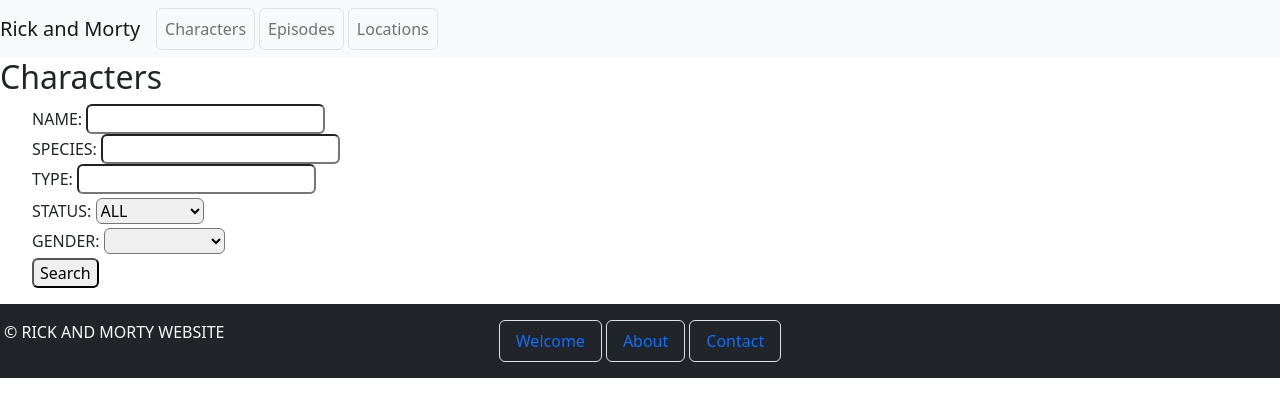
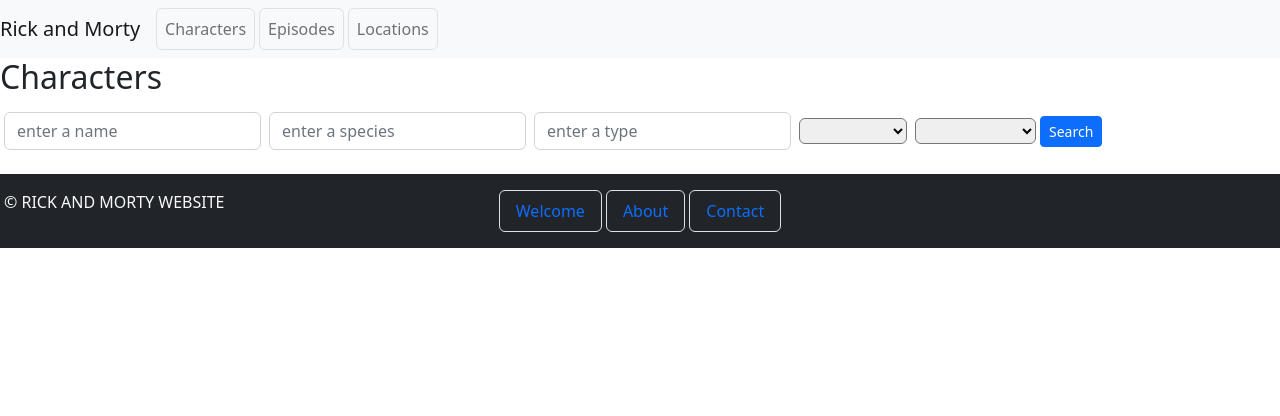
Before and after one commit to nomi-noe/RickAndMorty, an Angular app: page /characters in a window 1280 px wide. Shown: the top 416 px of the page. Built offline with nearby package versions, Linux system fonts and the light colour scheme.

Commit message:
barre de recherche propre

```diff
--- a/src/app/character-search/character-search.component.html
+++ b/src/app/character-search/character-search.component.html
@@ -1,16 +1,46 @@
-<ul>NAME:
-  <input class="rounded" type="text" [(ngModel)]="linkSearchCharacterService.searchTermName">
+<ul class=" navbar navbar-expand-lg">
+  <div class="row">
+    <div class="col-md-12">
+      <div class="form-group mx-1">
+        <input class="form-control rounded" type="text" placeholder="enter a name"
+          [(ngModel)]="linkSearchCharacterService.searchTermName">
+      </div>
+    </div>
+  </div>
+  <div class="row">
+    <div class="col-md-12">
+      <div class="form-group mx-1">
+        <input class="form-control rounded" type="text" placeholder="enter a species"
+          [(ngModel)]="linkSearchCharacterService.searchTermSpecies">
+      </div>
+    </div>
+  </div>
+  <div class="row">
+    <div class="col-md-12">
+      <div class="form-group mx-1">
+        <input class="form-control rounded" type="text" placeholder="enter a type"
+          [(ngModel)]="linkSearchCharacterService.searchTermType">
+      </div>
+    </div>
+  </div>
+  <div class="row">
+    <div class="col-md-12">
+      <div class="form-group mx-1">
+        <select class=" custom-select rounded" [(ngModel)]="linkSearchCharacterService.searchTermStatus">
+          <option *ngFor="let status of listStatus" [value]="status">{{status | uppercase}}</option>
+        </select>
+      </div>
+    </div>
+  </div>
+  <div class="row">
+    <div class="col-md-12">
+      <div class="form-group mx-1">
+        <select class="rounded" [(ngModel)]="linkSearchCharacterService.searchTermGender">
+          <option *ngFor="let gender of genders" [value]="gender">{{gender | uppercase}}</option>
+        </select>
+      </div>
+    </div>
+  </div>
+  <button class="btn btn-primary btn-sm" (click)="linkSearchCharacterService.search()">Search</button>
 
-  <br>SPECIES: <input class="rounded" type="text" [(ngModel)]="linkSearchCharacterService.searchTermSpecies">
-
-  <br>TYPE: <input class="rounded" type="text" [(ngModel)]="linkSearchCharacterService.searchTermType">
-
-  <br>STATUS: <select class="rounded mt-1" [(ngModel)]="linkSearchCharacterService.searchTermStatus">
-    <option value="">ALL</option>
-    <option *ngFor="let status of listStatus" [value]="status">{{status | uppercase}}</option>
-  </select>
-  <br>GENDER: <select class="rounded mt-1" [(ngModel)]="linkSearchCharacterService.searchTermGender">
-    <option *ngFor="let gender of genders" [value]="gender">{{gender | uppercase}}</option>
-  </select>
-  <br><button class="rounded pr-1 mt-1" (click)="linkSearchCharacterService.search()">Search</button>
 </ul>
--- a/src/app/character-search/character-search.component.ts
+++ b/src/app/character-search/character-search.component.ts
@@ -9,7 +9,7 @@
 })
 
 export class CharacterSearchComponent {
-  listStatus = ['alive', 'dead', 'unknown']
+  listStatus = ['all', 'alive', 'dead', 'unknown']
   genders = ['female', 'male', 'genderless', 'unknown']
 
   constructor(public linkSearchCharacterService: LinkSearchCharactersService, public rickAndMortyService: RickAndMortyService) { }
```
